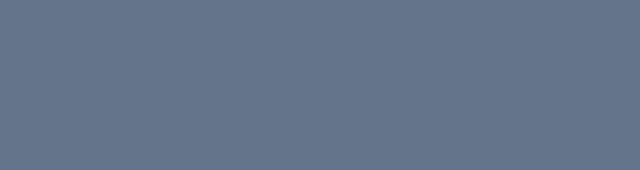
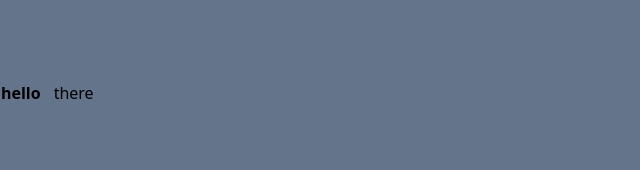
Before and after one commit to Anloms/Urban_Things, a React (Vite) app in the folder mini-app/: page / in a window 1280 px wide. Shown: the top 170 px of the page, without its empty margins (0-640 px from the left). Built offline with nearby package versions, Linux system fonts and the light colour scheme.

Commit message:
feat: Template scheleton

```diff
--- a/mini-app/src/App.tsx
+++ b/mini-app/src/App.tsx
@@ -1,9 +1,10 @@
 import './index.css'
 import Form from './components/Form'
-
+import Template from './components/Template'
 function App() {
   return (
     <main className='bg-slate-500 w-screen h-screen pt-[5rem]'>
+      <Template />
       <Form />
     </main>
   )
--- /dev/null
+++ b/mini-app/src/components/Template.tsx
@@ -0,0 +1,10 @@
+export default function Template() {
+  return (
+    <tbody>
+      <tr className="flex flex-row justify-between wmax-[15rem] mr-[1rem]">
+        <th className="pr-3">hello</th>
+        <td>there</td>
+      </tr>
+    </tbody>
+  );
+}
```
